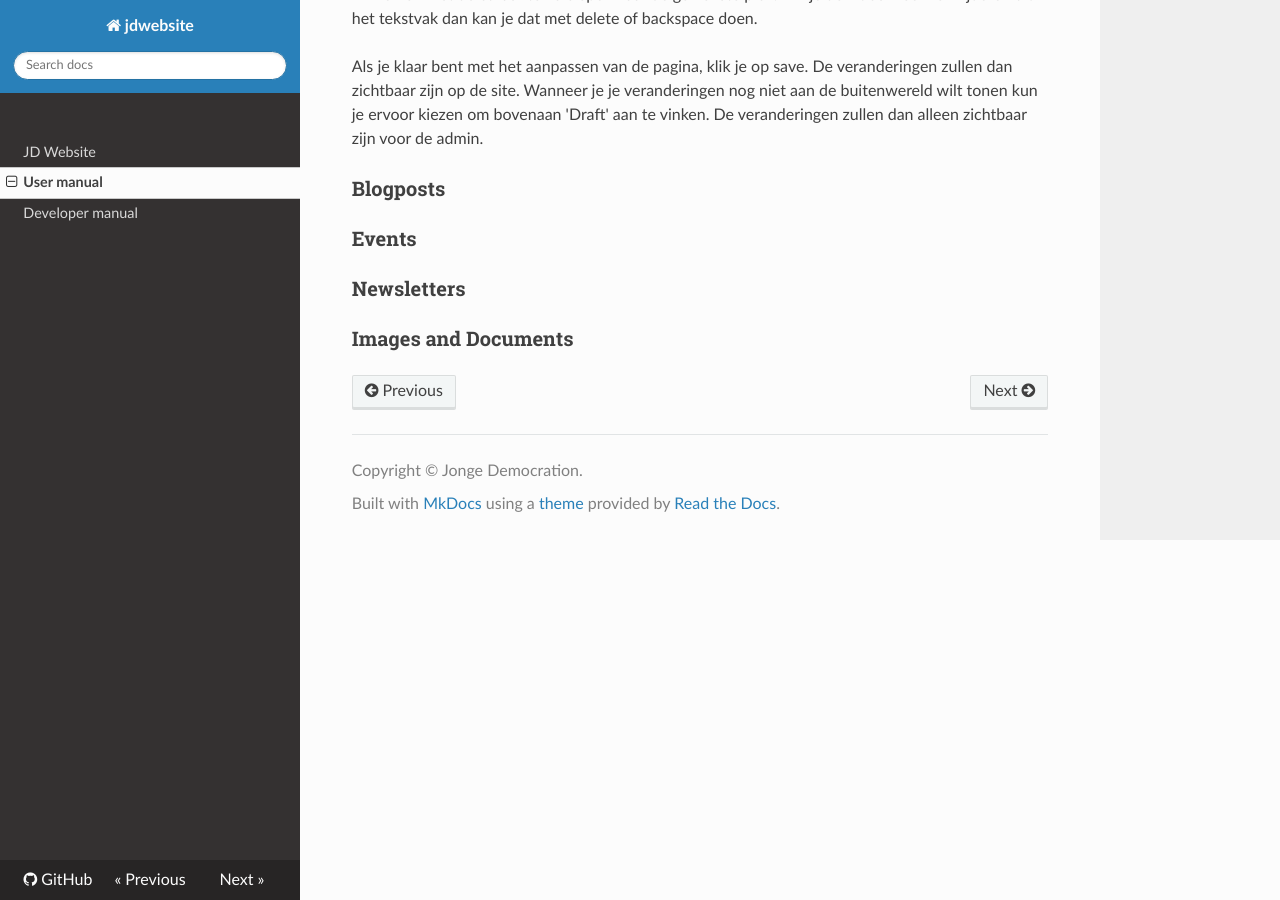
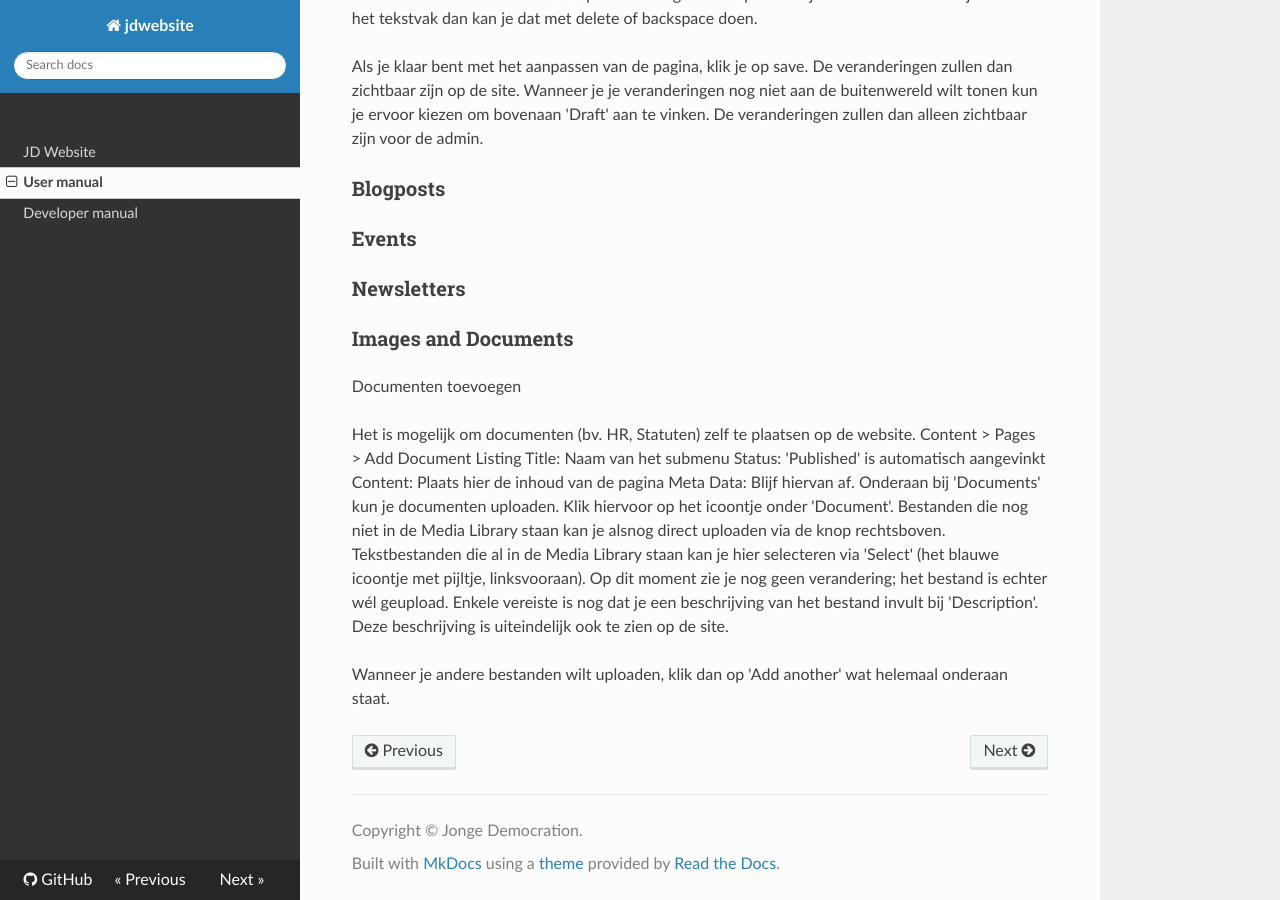
Before and after one commit to jonge-democraten/website, an MkDocs documentation site: the page built from docs/user.md, in a window 1280 px wide and 900 px high, scrolled down 2329 px. Built offline with MkDocs 1.6.1, drawn with Linux system fonts in a browser that asks for light colours; nearby versions of some CDN libraries; old or Windows-style settings are respelled for this version of MkDocs.

Commit message:
Add Documents

```diff
--- a/docs/user.md
+++ b/docs/user.md
@@ -83,3 +83,15 @@ Als je klaar bent met het aanpassen van de pagina, klik je op save. De veranderi
 ### Newsletters
 
 ### Images and Documents
+
+Documenten toevoegen
+
+Het is mogelijk om documenten (bv. HR, Statuten) zelf te plaatsen op de website.
+Content > Pages > Add Document Listing
+Title: Naam van het submenu
+Status: 'Published' is automatisch aangevinkt
+Content: Plaats hier de inhoud van de pagina
+Meta Data: Blijf hiervan af.
+Onderaan bij 'Documents' kun je documenten uploaden. Klik hiervoor op het icoontje onder 'Document'. Bestanden die nog niet in de Media Library staan kan je alsnog direct uploaden via de knop rechtsboven. Tekstbestanden die al in de Media Library staan kan je hier selecteren via 'Select' (het blauwe icoontje met pijltje, linksvooraan). Op dit moment zie je nog geen verandering; het bestand is echter wél geupload. Enkele vereiste is nog dat je een beschrijving van het bestand invult bij 'Description'. Deze beschrijving is uiteindelijk ook te zien op de site.
+
+Wanneer je andere bestanden wilt uploaden, klik dan op 'Add another' wat helemaal onderaan staat.
```
Also changed, not shown: 1 other file.
